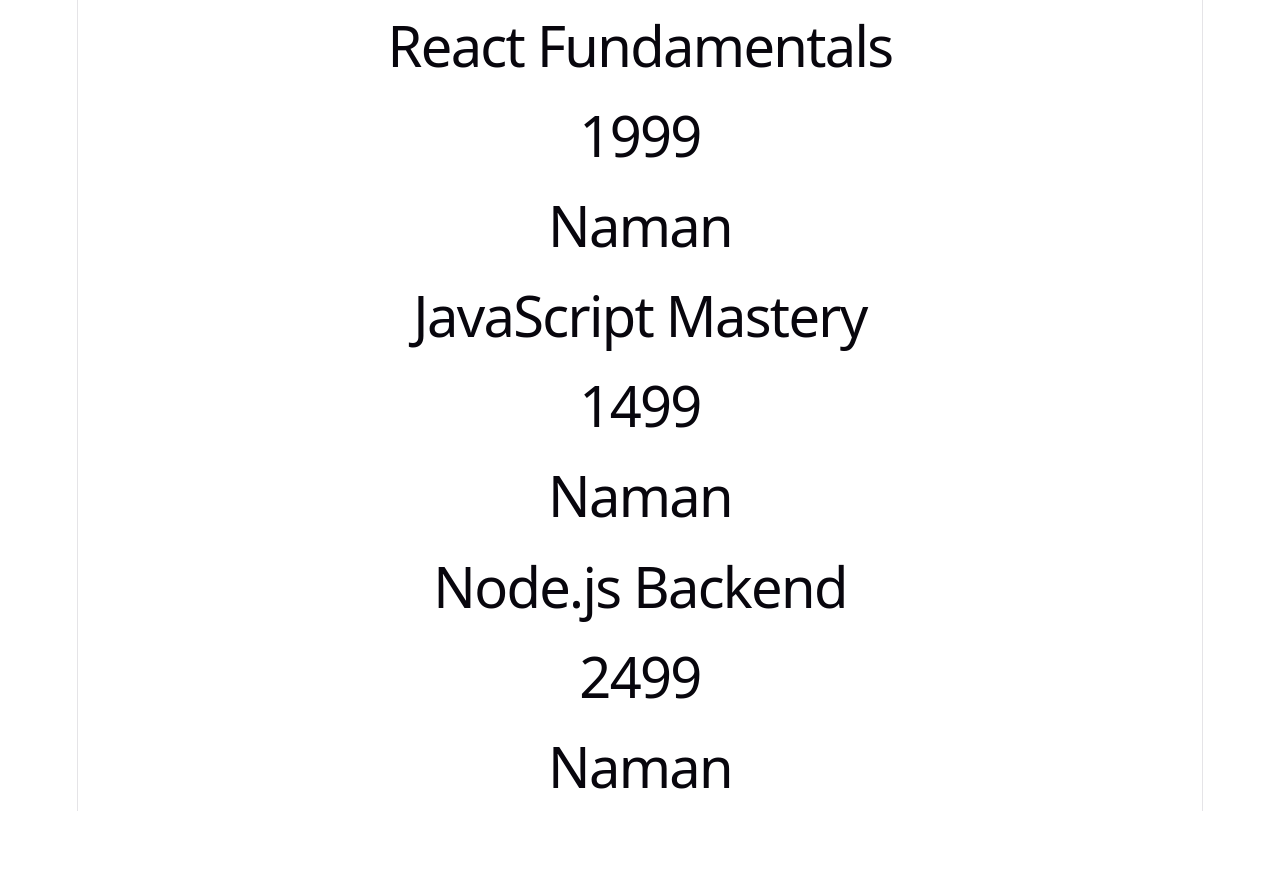
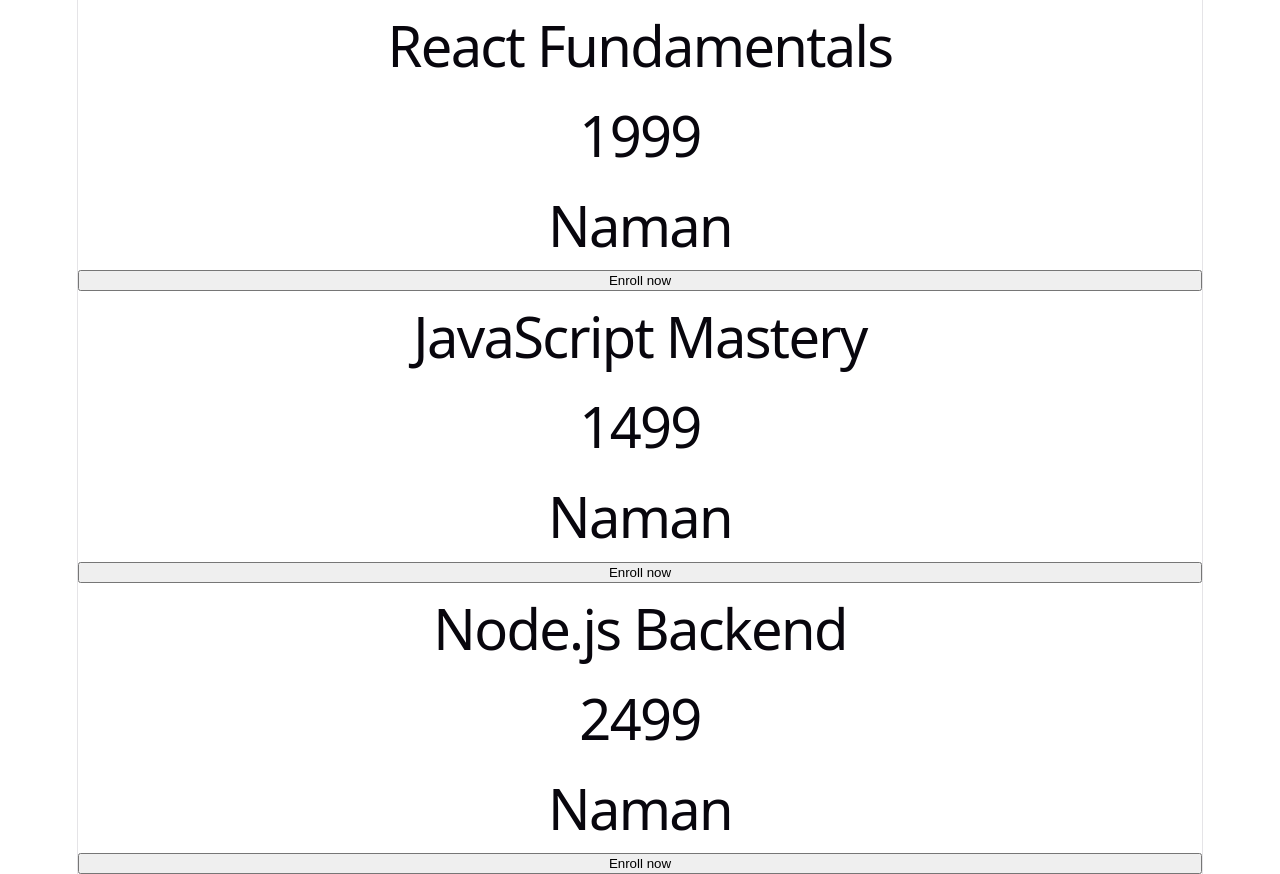
Before and after one commit to telusko-aliens/react-complete-course, a React (Vite) app in the folder module-03-rendering-ui-and-events/: page / in a window 1280 px wide. Before the commit the page ends 811 px from the top, so only its background shows below. Built offline with nearby package versions, Linux system fonts and the light colour scheme.

Commit message:
Module 03 Topic 06: Event Handling

```diff
--- a/module-03-rendering-ui-and-events/src/CourseCard.jsx
+++ b/module-03-rendering-ui-and-events/src/CourseCard.jsx
@@ -1,10 +1,14 @@
 
 function CourseCard({ title, price, instructor }) {
+    function handleButton(title) {
+        alert(`Enrolled Successfully ${title}`)
+    }
     return (
         <>
             <h1>{title}</h1>
             <h1>{price}</h1>
             <h1>{instructor}</h1>
+            <button onClick={() => handleButton(title)}>Enroll now</button>
         </>
     )
 }
```
